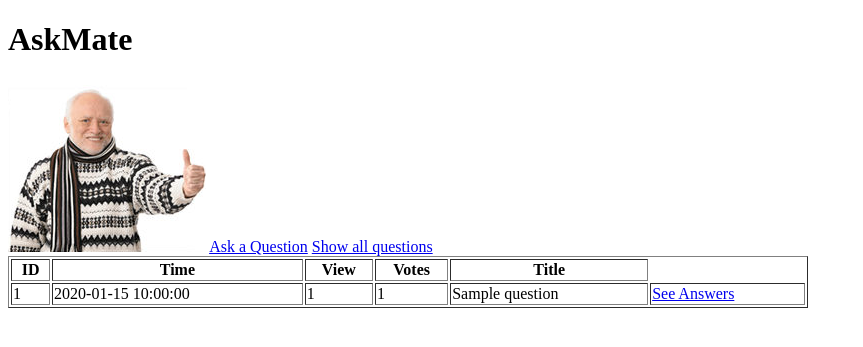
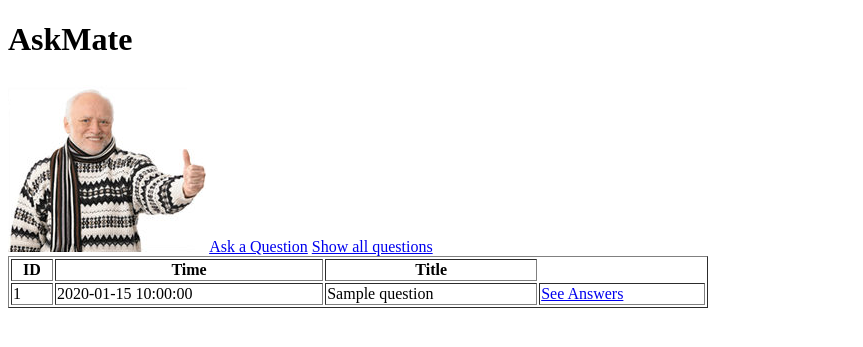
Before and after one commit to CodecoolBP20172/askmate-team-relentless, a Flask app: page / in a window 1280 px wide. Shown: the top 347 px of the page, without its empty margins (0-863 px from the left). Run offline with Flask 2, Linux system fonts and the light colour scheme; a database or web service that is not in the repository returns one stand-in record (values such as "Sample title"); some libraries are stand-ins or nearby versions.

Commit message:
list.html looks better now

```diff
--- a/templates/list.html
+++ b/templates/list.html
@@ -8,20 +8,16 @@
         <img src="/static/htph.png">
         <a href="/new_question">Ask a Question</a>
         <a href="/show_all_questions">Show all questions</a>
-        <table border="1" width="800" class="table">
+        <table border="1" width="700" class="table">
         <tr>
             <th>ID</th>
             <th>Time</th>
-            <th>View</th>
-            <th>Votes</th>
             <th>Title</th>
             </tr>
             {% for row in data %}
                 <tr>
                     <td>{{ row['id'] }}</td>
                     <td>{{ row['submission_time'] }}</td>
-                    <td>{{ row['view_number'] }}</td>
-                    <td>{{ row['vote_number'] }}</td>
                     <td>{{ row['title'] }}</td>
                     <td>
                         <a href="/question/{{row['id']}}">See Answers</a>
```
